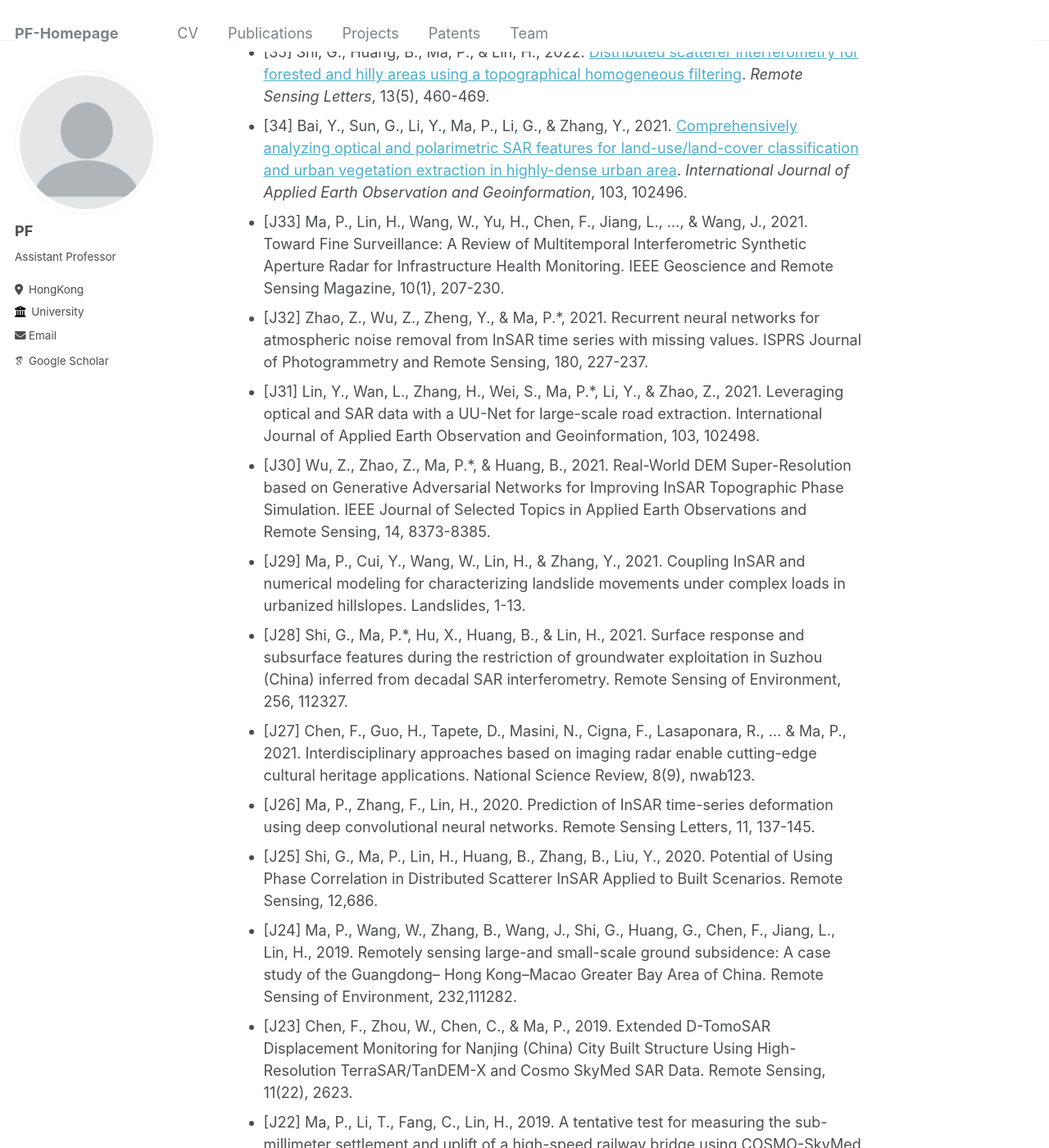
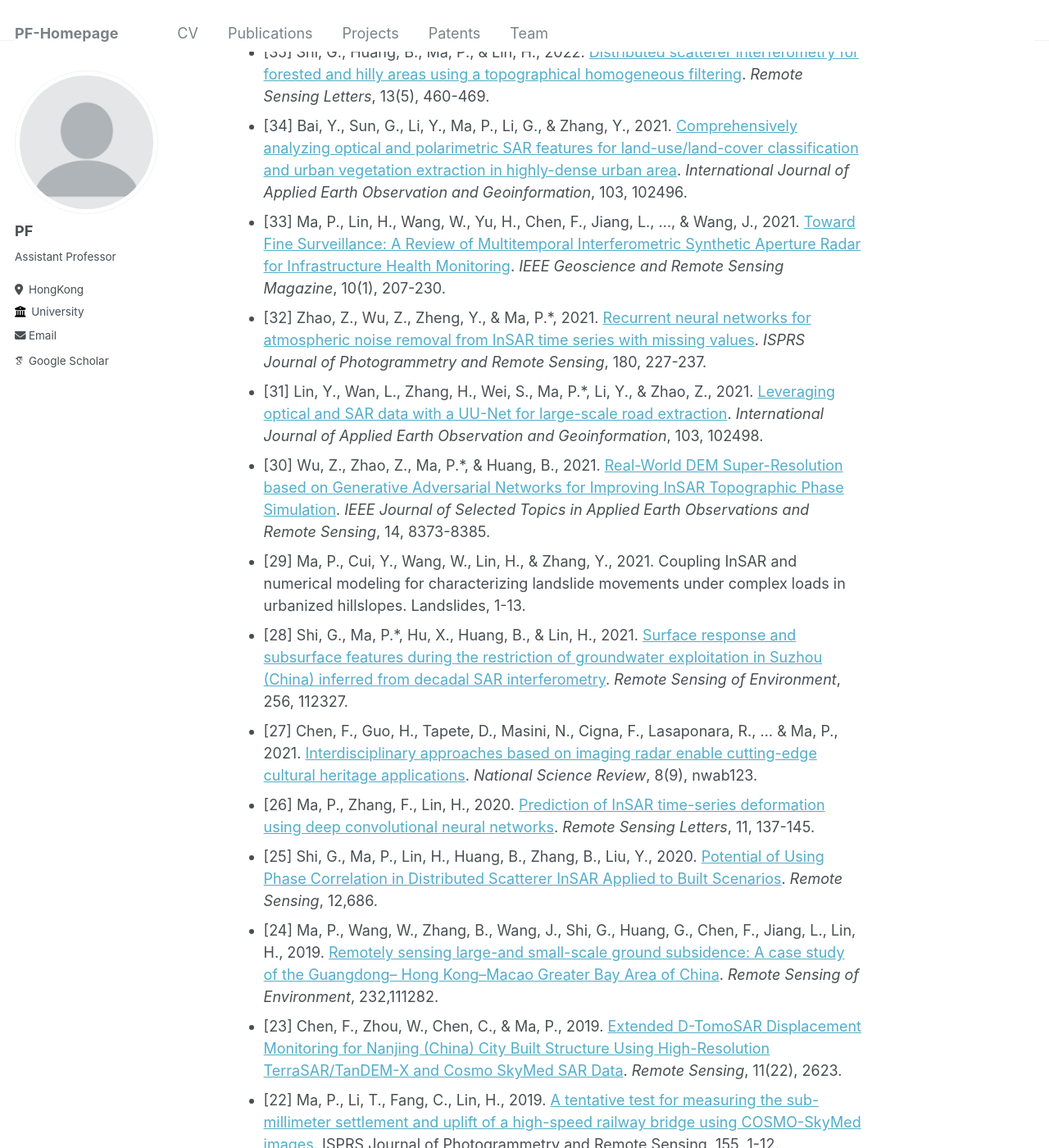
Before and after one commit to pfMA03/peifengMa, a Jekyll site: the page built from _publications/2015-10-01-paper-title-number-3.md, in a window 1280 px wide and 1400 px high, scrolled down 1365 px. Shown: the whole window at 82% size. Built offline with Jekyll 4.4.1, drawn with Linux system fonts in a browser that asks for light colours; some web fonts are replaced; some of the changed text lies outside the part shown.

Commit message:
Update 2015-10-01-paper-title-number-3.md

```diff
--- a/_publications/2015-10-01-paper-title-number-3.md
+++ b/_publications/2015-10-01-paper-title-number-3.md
@@ -10,17 +10,29 @@ permalink: /publication/2015-10-01-paper-title-number-3
 ---
 
 * [47] Ma, P.*, Wu, Z., Zhang, Z., & Au, F., 2024. [SAR-Transformer-based decomposition of time-
-series InSAR signals for evaluating the impacts of Geotechnical, Meteorological, and Marine conditions on the Hong Kong-Zhuhai-Macao Bridge’s deformations](https://doi.org/10.1016/j.rse.2023.113962). _Remote Sensing of Environment_, 302, 113962.
-* [46] Wu, Z., Zhang, X., Ye, G., & Ma, P.*, 2024. [Efficient management and processing of massive InSAR images using an HPC-based cloud platform](https://ieeexplore.ieee.org/document/10381745)  _IEEE Journal of Selected Topics in Applied Earth Observations and Remote Sensing_.
-* [45] Wu, Z., Zhang, X., Cai, J., Ma, P.*, & Kwan, M.-P., 2023. [Understanding spatially non-stationary effects of natural and human-induced factors on land subsidence based on InSAR and multi-source geospatial data: A case study in the Guangdong-Hong Kong-Macao Greater Bay Area](https://doi.org/10.1080/17538947.2023.2271882). _International Journal of Digital Earth_, 16(2): 4404-4427.
-* [44] Chen, F., Guo, H., Ma, P., Tang, Y., Wu, F., Zhu, M., …, & Lin, H., 2023. [Sustainable development of World Cultural Heritage sites in China estimated from optical and SAR remotely sensed data](https://doi.org/10.1016/j.rse.2023.113838). _Remote Sensing of Environment_, 298: 113838.
-* [43] Chen, L., Ma, P.*, Yu, C., Zheng, Y., Zhu, Q., & Ding, Y., 2023. [Landslide susceptibility assessment in multiple urban slope settings with a landslide inventory augmented by InSAR techniques](https://doi.org/10.1016/j.enggeo.2023.107342). _Engineering Geology_, 107342.
+series InSAR signals for evaluating the impacts of Geotechnical, Meteorological, and Marine conditions
+on the Hong Kong-Zhuhai-Macao Bridge’s deformations](https://doi.org/10.1016/j.rse.2023.113962). _Remote Sensing
+of Environment_, 302, 113962.
+* [46] Wu, Z., Zhang, X., Ye, G., & Ma, P.*, 2024. [Efficient management and processing of massive InSAR images
+  using an HPC-based cloud platform](https://ieeexplore.ieee.org/document/10381745)  _IEEE Journal of Selected Topics
+  in Applied Earth Observations and Remote Sensing_.
+* [45] Wu, Z., Zhang, X., Cai, J., Ma, P.*, & Kwan, M.-P., 2023. [Understanding spatially non-stationary effects of
+  natural and human-induced factors on land subsidence based on InSAR and multi-source geospatial data: A case study
+  in the Guangdong-Hong Kong-Macao Greater Bay Area](https://doi.org/10.1080/17538947.2023.2271882). _International Journal
+  of Digital Earth_, 16(2): 4404-4427.
+* [44] Chen, F., Guo, H., Ma, P., Tang, Y., Wu, F., Zhu, M., …, & Lin, H., 2023. [Sustainable development of World Cultural Heritage sites
+  in China estimated from optical and SAR remotely sensed data](https://doi.org/10.1016/j.rse.2023.113838). _Remote Sensing
+  of Environment_, 298: 113838.
+* [43] Chen, L., Ma, P.*, Yu, C., Zheng, Y., Zhu, Q., & Ding, Y., 2023. [Landslide susceptibility assessment in
+  multiple urban slope settings with a landslide inventory augmented by InSAR techniques](https://doi.org/10.1016/j.enggeo.2023.107342).
+  _Engineering Geology_, 107342.
 * [42] Wu, Z., Zhang, X., Ma, P., Kwan, M.-P., & Liu, Y., 2023. [How did urban morphological factors influence
   the land surface temperature in Hong Kong during 2017-2022? Evidence from remote sensing and land use data](https://doi.org/10.3390/su152115511).
   _Sustainability_, 15(21), 15511.
 * [41] Mao, W., Wang, X., Liu, G., Pirasteh, S., Zhang, R., Lin, H., …, & Ma, P., 2023. [Time Series
 InSAR Ionospheric Delay Estimation, Correction, and Ground Deformation Monitoring with
-Reformulating Range Split-Spectrum Interferometry](10.1109/TGRS.2023.3298919). _IEEE Transactions on Geoscience and Remote Sensing_, 61, 1-18.
+Reformulating Range Split-Spectrum Interferometry](10.1109/TGRS.2023.3298919). _IEEE Transactions on Geoscience and
+Remote Sensing_, 61, 1-18.
 * [40] Mao, W., Wang, X., Liu, G., Ma, P., Zhang, R., Ma, Z., …, & Lin, H., 2023. [Ionospheric
 Phase Delay Correction for Time Series Multi-aperture InSAR Constrained by Polynomial
 Deformation Model](10.1109/LGRS.2023.3281343). _IEEE Geoscience and Remote Sensing Letters_, 20, 1-5.
@@ -28,37 +40,47 @@ Deformation Model](10.1109/LGRS.2023.3281343). _IEEE Geoscience and Remote Sensi
 classification of land subsidence in deltaic metropolitan areas using distributed scatterer
 InSAR and Oriented R-CNN](https://doi.org/10.1016/j.rse.2023.113545). _Remote Sensing of Environment_, 290, 113545.
 * [38] Li, W., Ma, P.*, Wang, H., & Fang, C., 2023. [SAR-TSCC: A Novel Approach for Long Time
-Series SAR Image Change Detection and Pattern Analysis](10.1109/TGRS.2023.3243900). _IEEE Transactions on Geoscience and Remote Sensing_, 61, 1-16.
+Series SAR Image Change Detection and Pattern Analysis](10.1109/TGRS.2023.3243900). _IEEE Transactions on Geoscience
+and Remote Sensing_, 61, 1-16.
 * [37] Lin, Y., Zhang, H., Li, G., Wan, L., Wang, F., Ma, P.*, & Lin, H., 2022. [Improving urban
 impervious surface extraction by synergizing hyperspectral and polarimetric radar data using
-sparse representation](https://doi.org/10.1016/j.ejrs.2022.11.004). _The Egyptian Journal of Remote Sensing and Space Science_, 25(4), 1045-1056.
+sparse representation](https://doi.org/10.1016/j.ejrs.2022.11.004). _The Egyptian Journal of Remote Sensing
+and Space Science_, 25(4), 1045-1056.
 * [36] Ma, P., Zheng, Y., Zhang, Z., Wu, Z., & Yu, C., 2022. [Building risk monitoring and prediction
-using integrated multi-temporal InSAR and numerical modeling techniques](https://doi.org/10.1016/j.jag.2022.103076). _International
-Journal of Applied Earth Observation and Geoinformation_, 114, 103076.
+using integrated multi-temporal InSAR and numerical modeling techniques](https://doi.org/10.1016/j.jag.2022.103076).
+_International Journal of Applied Earth Observation and Geoinformation_, 114, 103076.
 * [35] Shi, G., Huang, B., Ma, P., & Lin, H., 2022. [Distributed scatterer interferometry for forested
-and hilly areas using a topographical homogeneous filtering](https://doi.org/10.1080/2150704X.2022.2039414). _Remote Sensing Letters_, 13(5), 460-469.
+and hilly areas using a topographical homogeneous filtering](https://doi.org/10.1080/2150704X.2022.2039414).
+_Remote Sensing Letters_, 13(5), 460-469.
 * [34] Bai, Y., Sun, G., Li, Y., Ma, P., Li, G., & Zhang, Y., 2021. [Comprehensively analyzing optical
 and polarimetric SAR features for land-use/land-cover classification and urban vegetation extraction in highly-dense urban area](https://doi.org/10.1016/j.jag.2021.102496). _International Journal of Applied Earth Observation and Geoinformation_, 103, 102496.
-* [J33] Ma, P., Lin, H., Wang, W., Yu, H., Chen, F., Jiang, L., …, & Wang, J., 2021. Toward Fine
-Surveillance: A Review of Multitemporal Interferometric Synthetic Aperture Radar for Infrastructure Health Monitoring. IEEE Geoscience and Remote Sensing Magazine, 10(1), 207-230.
-* [J32] Zhao, Z., Wu, Z., Zheng, Y., & Ma, P.*, 2021. Recurrent neural networks for atmospheric noise removal from InSAR time series with missing values. ISPRS Journal of Photogrammetry and Remote Sensing, 180, 227-237.
-* [J31] Lin, Y., Wan, L., Zhang, H., Wei, S., Ma, P.*, Li, Y., & Zhao, Z., 2021. Leveraging optical
-and SAR data with a UU-Net for large-scale road extraction. International Journal of Applied Earth Observation and Geoinformation, 103, 102498.
-* [J30] Wu, Z., Zhao, Z., Ma, P.*, & Huang, B., 2021. Real-World DEM Super-Resolution based on Generative Adversarial Networks for Improving InSAR Topographic Phase Simulation. IEEE Journal of Selected Topics in Applied Earth Observations and Remote Sensing, 14, 8373-8385.
-* [J29] Ma, P., Cui, Y., Wang, W., Lin, H., & Zhang, Y., 2021. Coupling InSAR and numerical modeling for characterizing landslide movements under complex loads in urbanized hillslopes. Landslides, 1-13.
-* [J28] Shi, G., Ma, P.*, Hu, X., Huang, B., & Lin, H., 2021. Surface response and subsurface features
+* [33] Ma, P., Lin, H., Wang, W., Yu, H., Chen, F., Jiang, L., …, & Wang, J., 2021. [Toward Fine
+Surveillance: A Review of Multitemporal Interferometric Synthetic Aperture Radar for Infrastructure Health Monitoring](10.1109/MGRS.2021.3098182).
+_IEEE Geoscience and Remote Sensing Magazine_, 10(1), 207-230.
+* [32] Zhao, Z., Wu, Z., Zheng, Y., & Ma, P.*, 2021. [Recurrent neural networks for atmospheric noise removal from
+  InSAR time series with missing values](https://doi.org/10.1016/j.isprsjprs.2021.08.009).
+  _ISPRS Journal of Photogrammetry and Remote Sensing_, 180, 227-237.
+* [31] Lin, Y., Wan, L., Zhang, H., Wei, S., Ma, P.*, Li, Y., & Zhao, Z., 2021. [Leveraging optical
+and SAR data with a UU-Net for large-scale road extraction](https://doi.org/10.1016/j.jag.2021.102498).
+_International Journal of Applied Earth Observation and Geoinformation_, 103, 102498.
+* [30] Wu, Z., Zhao, Z., Ma, P.*, & Huang, B., 2021. [Real-World DEM Super-Resolution based on Generative Adversarial Networks
+  for Improving InSAR Topographic Phase Simulation](10.1109/JSTARS.2021.3105123). _IEEE Journal of Selected
+  Topics in Applied Earth Observations and Remote Sensing_, 14, 8373-8385.
+* [29] Ma, P., Cui, Y., Wang, W., Lin, H., & Zhang, Y., 2021. Coupling InSAR and numerical modeling for characterizing landslide movements under complex loads in urbanized hillslopes. Landslides, 1-13.
+* [28] Shi, G., Ma, P.*, Hu, X., Huang, B., & Lin, H., 2021. [Surface response and subsurface features
 during the restriction of groundwater exploitation in Suzhou (China) inferred from decadal
-SAR interferometry. Remote Sensing of Environment, 256, 112327.
-* [J27] Chen, F., Guo, H., Tapete, D., Masini, N., Cigna, F., Lasaponara, R., ... & Ma, P., 2021. Interdisciplinary approaches based on imaging radar enable cutting-edge cultural heritage applications. National Science Review, 8(9), nwab123.
-* [J26] Ma, P., Zhang, F., Lin, H., 2020. Prediction of InSAR time-series deformation using deep convolutional neural networks. Remote Sensing Letters, 11, 137-145.
-* [J25] Shi, G., Ma, P., Lin, H., Huang, B., Zhang, B., Liu, Y., 2020. Potential of Using Phase
-Correlation in Distributed Scatterer InSAR Applied to Built Scenarios. Remote Sensing, 12,686.
-* [J24] Ma, P., Wang, W., Zhang, B., Wang, J., Shi, G., Huang, G., Chen, F., Jiang, L., Lin, H., 2019.
-Remotely sensing large-and small-scale ground subsidence: A case study of the Guangdong–
-Hong Kong–Macao Greater Bay Area of China. Remote Sensing of Environment, 232,111282.
-* [J23] Chen, F., Zhou, W., Chen, C., & Ma, P., 2019. Extended D-TomoSAR Displacement Monitoring for Nanjing (China) City Built Structure Using High-Resolution TerraSAR/TanDEM-X and Cosmo SkyMed SAR Data. Remote Sensing, 11(22), 2623.
-* [J22] Ma, P., Li, T., Fang, C., Lin, H., 2019. A tentative test for measuring the sub-millimeter
-settlement and uplift of a high-speed railway bridge using COSMO-SkyMed images. ISPRS
+SAR interferometry](https://doi.org/10.1016/j.rse.2021.112327). _Remote Sensing of Environment_, 256, 112327.
+* [27] Chen, F., Guo, H., Tapete, D., Masini, N., Cigna, F., Lasaponara, R., ... & Ma, P., 2021. [Interdisciplinary approaches based on imaging radar enable cutting-edge cultural heritage applications](https://doi.org/10.1093/nsr/nwab123). _National Science Review_, 8(9), nwab123.
+* [26] Ma, P., Zhang, F., Lin, H., 2020. [Prediction of InSAR time-series deformation using deep convolutional neural networks](https://doi.org/10.1080/2150704X.2019.1692390). _Remote Sensing Letters_, 11, 137-145.
+* [25] Shi, G., Ma, P., Lin, H., Huang, B., Zhang, B., Liu, Y., 2020. [Potential of Using Phase
+Correlation in Distributed Scatterer InSAR Applied to Built Scenarios](https://doi.org/10.3390/rs12040686
+). _Remote Sensing_, 12,686.
+* [24] Ma, P., Wang, W., Zhang, B., Wang, J., Shi, G., Huang, G., Chen, F., Jiang, L., Lin, H., 2019.
+[Remotely sensing large-and small-scale ground subsidence: A case study of the Guangdong–
+Hong Kong–Macao Greater Bay Area of China](https://doi.org/10.1016/j.rse.2019.111282). _Remote Sensing of Environment_, 232,111282.
+* [23] Chen, F., Zhou, W., Chen, C., & Ma, P., 2019. [Extended D-TomoSAR Displacement Monitoring for Nanjing (China) City Built Structure Using High-Resolution TerraSAR/TanDEM-X and Cosmo SkyMed SAR Data](https://doi.org/10.3390/rs11222623). _Remote Sensing_, 11(22), 2623.
+* [22] Ma, P., Li, T., Fang, C., Lin, H., 2019. [A tentative test for measuring the sub-millimeter
+settlement and uplift of a high-speed railway bridge using COSMO-SkyMed images](https://doi.org/10.1016/j.isprsjprs.2019.06.013). ISPRS
 Journal of Photogrammetry and Remote Sensing, 155, 1-12.
 * [J21] Liu, Y., Ma, P.*, Lin, H., Wang, W., Shi, G., 2019. Distributed Scatterer InSAR Reveals
 Surface Motion of the Ancient Chaoshan Residence Cluster in the Lianjiang Plain, China.
```
